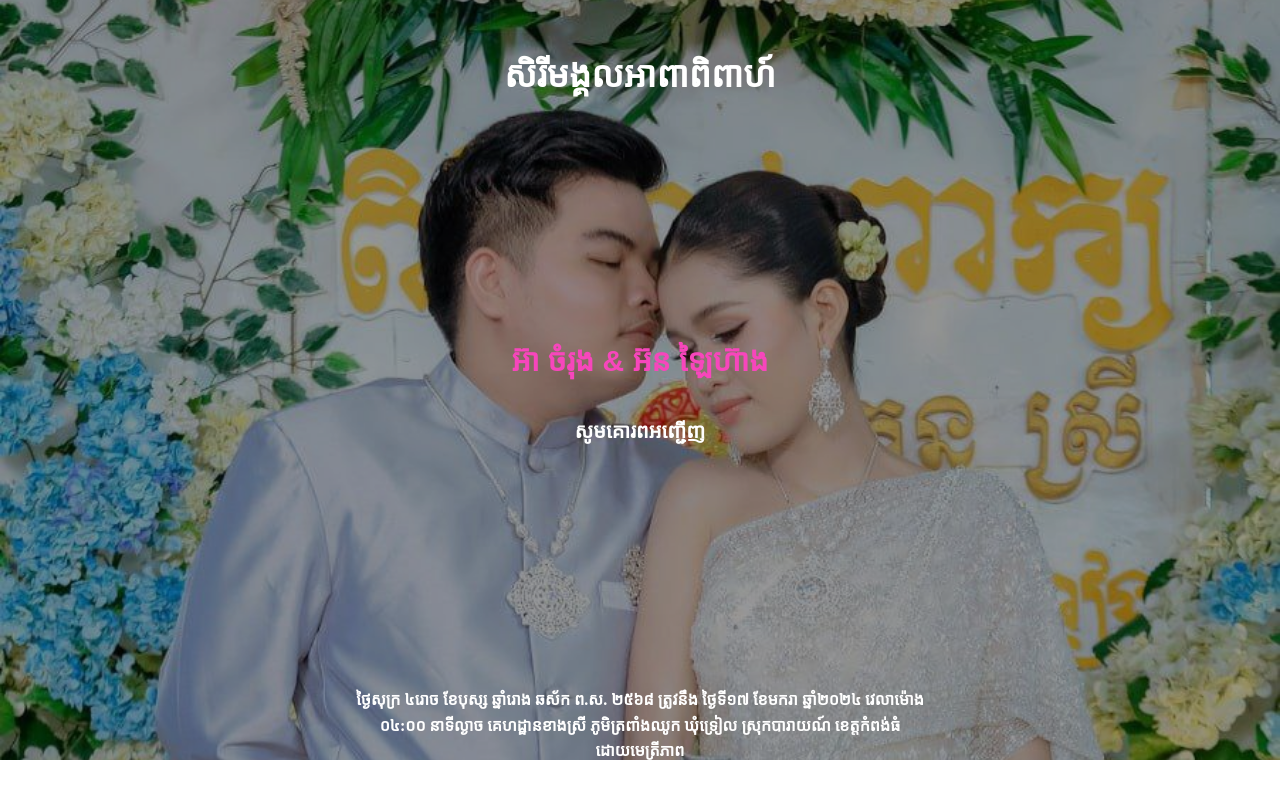
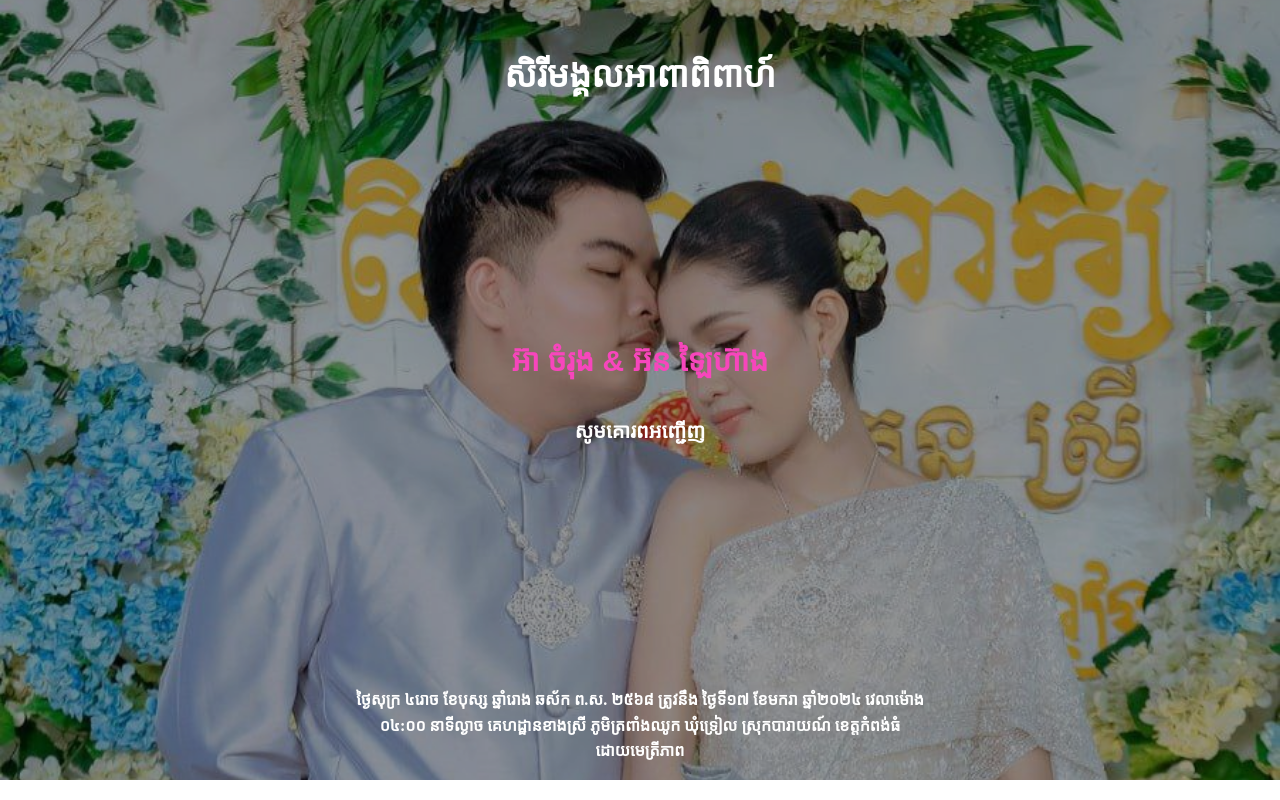
Before and after one commit to ChamrongEar/wedding-invitations, a plain HTML site: page index.html in a window 1280 px wide. Shown: the top 800 px of the page. Drawn offline with Linux system fonts and the light colour scheme.

Commit message:
change style overlay1

```diff
--- a/styles.css
+++ b/styles.css
@@ -45,7 +45,7 @@ body {
     background-size: cover;
     background-position: center;
     width: 100%;
-    height: 95vh;
+    height: 100%;
     display: flex;
     justify-content: center;
     align-items: center;
```
